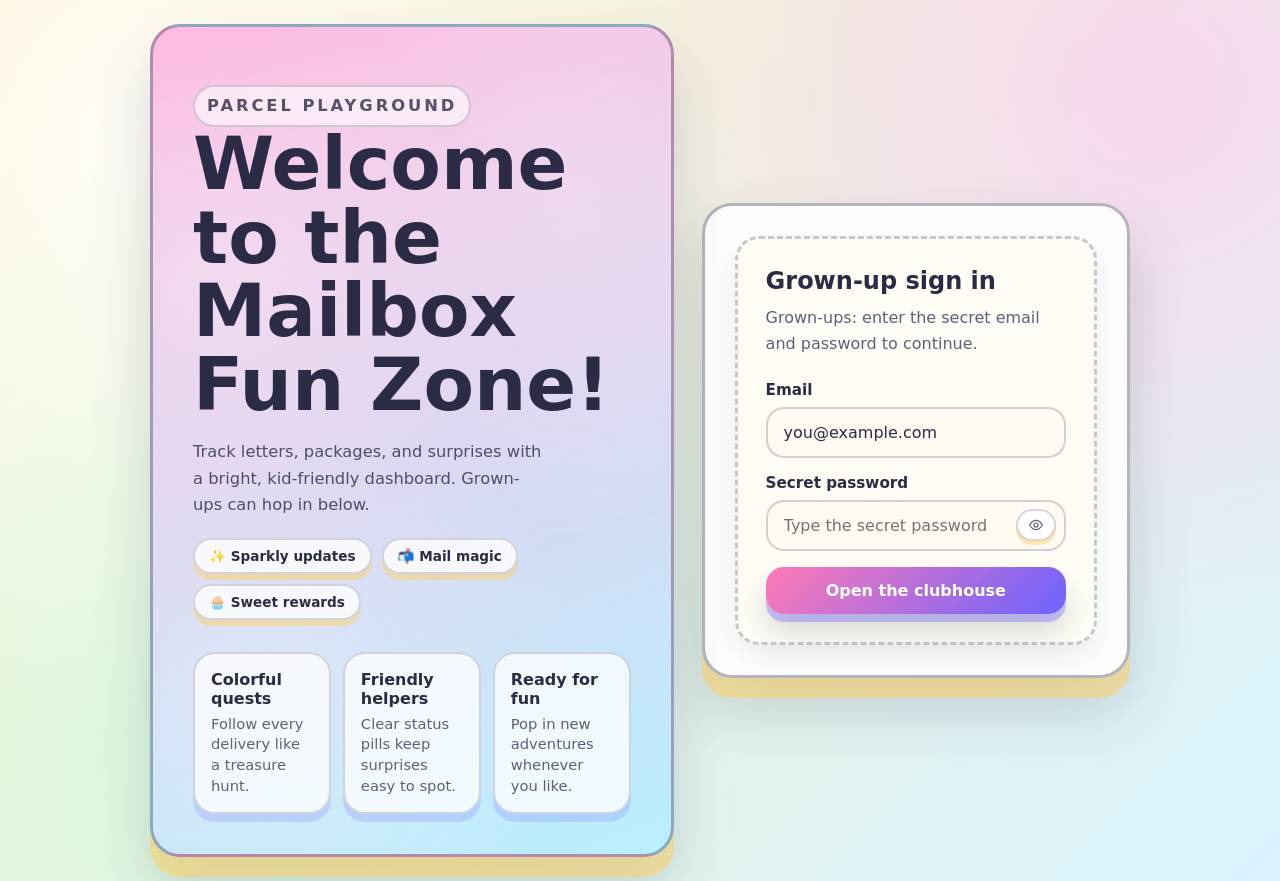
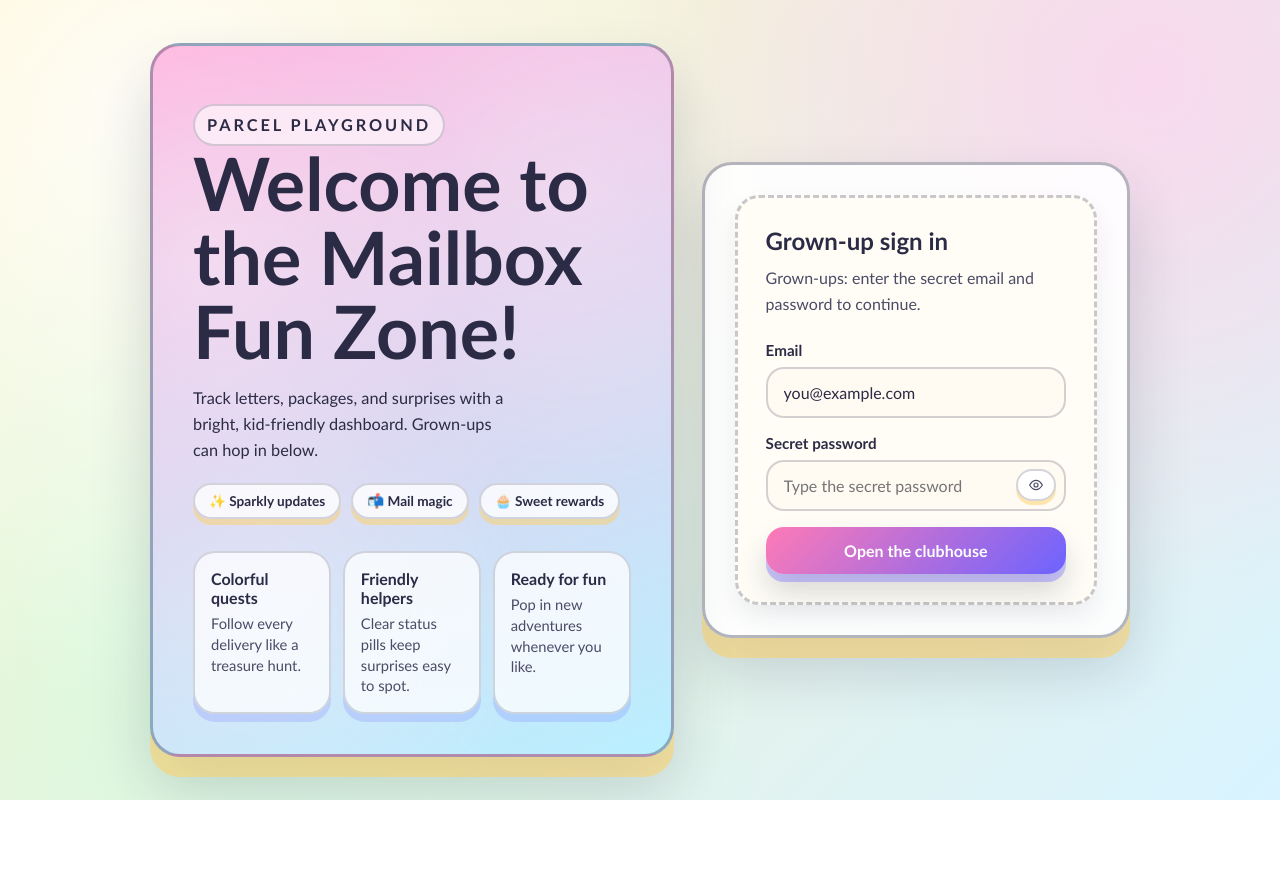
Before and after one commit to praneet1503/just-hc-things, a Next.js app: page / in a window 1280 px wide. After the commit the page ends 800 px from the top, so only its background shows below. Built offline with nearby package versions, Linux system fonts and the light colour scheme; no server answers.

Commit message:
Improve font stack and contrast
Agent-Logs-Url: https://github.com/praneet1503/just-hc-things/sessions/4946baf8-d09f-4cbe-a398-3e0797bb3073

Co-authored-by: praneet1503 <107131189+praneet1503@users.noreply.github.com>

```diff
--- a/app/globals.css
+++ b/app/globals.css
@@ -5,7 +5,7 @@
   --surface: rgba(255, 255, 255, 0.9);
   --surface-strong: #fffdf6;
   --text: #2b2b45;
-  --muted: #5f5f7a;
+  --muted: #4b4b66;
   --accent: #ff7ab6;
   --accent-2: #6c63ff;
   --accent-3: #ffd166;
@@ -25,7 +25,7 @@ body {
 }
 
 body {
-  font-family: "Comic Sans MS", "Trebuchet MS", "Segoe UI", Arial, sans-serif;
+  font-family: "Trebuchet MS", "Segoe UI", Arial, sans-serif;
   color: var(--text);
   background:
     radial-gradient(circle at 12% 15%, rgba(255, 255, 255, 0.85), transparent 45%),
@@ -127,7 +127,7 @@ input {
   max-width: 34ch;
   font-size: 1.02rem;
   line-height: 1.6;
-  color: rgba(43, 43, 69, 0.8);
+  color: var(--text);
 }
 
 .sticker-row {
```
